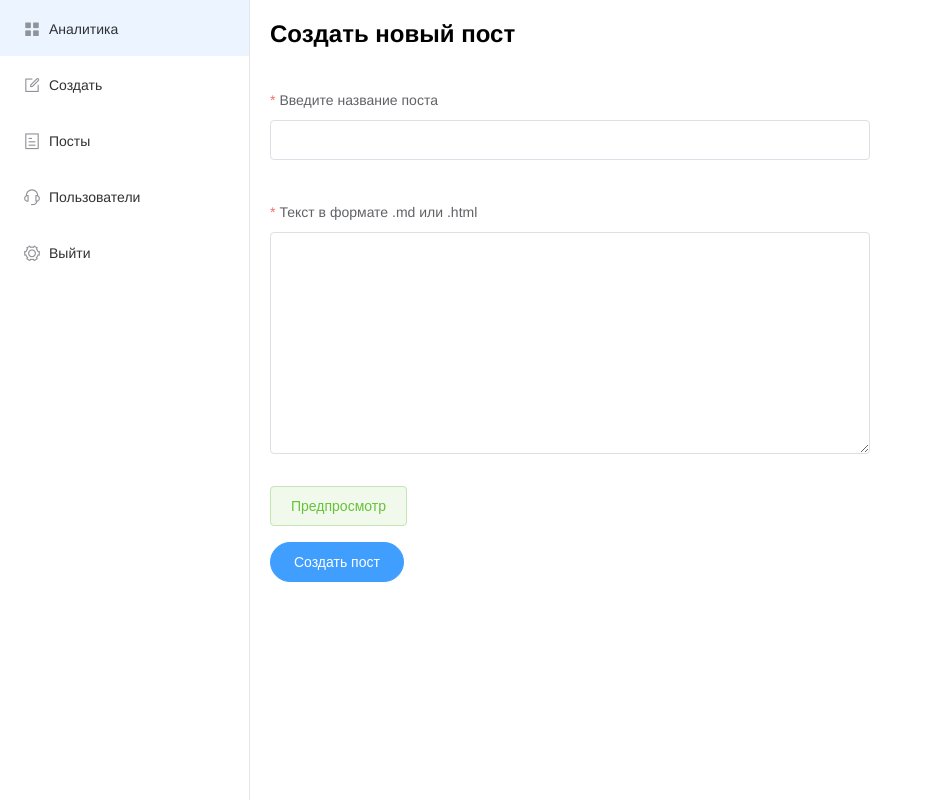
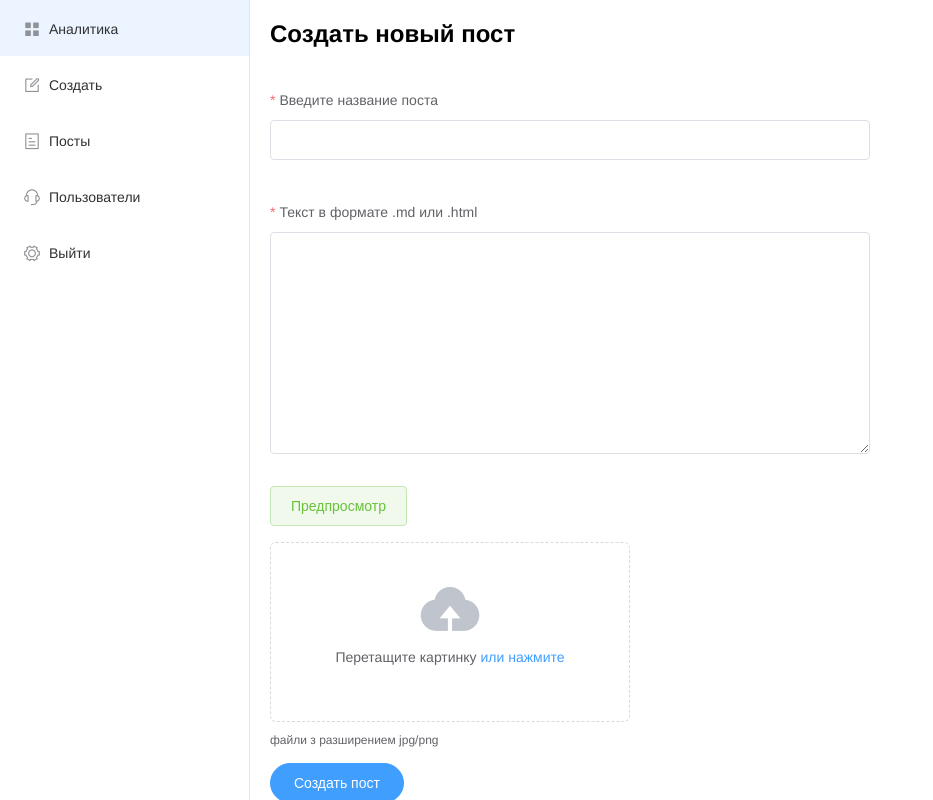
Before and after one commit to ljutaev/nuxt-blog, a Nuxt app: page /admin/create in a window 1280 px wide. Shown: the whole page, without its empty margins (0-933 px from the left). Built offline with nearby package versions, Linux system fonts and the light colour scheme; no server answers.

Commit message:
Image Upload

```diff
--- a/pages/admin/create.vue
+++ b/pages/admin/create.vue
@@ -20,6 +20,19 @@
                     <vue-markdown>{{controls.text}}</vue-markdown>
                 </div>
             </el-dialog>
+
+            <el-upload
+                class="mb"
+                drag
+                ref="upload"
+                :on-change="handleimageChange"
+                :auto-upload="false"
+                action="https://jsonplaceholder.typicode.com/posts/"
+            >
+                <i class="el-icon-upload"></i>
+                <div class="el-upload__text">Перетащите картинку<em> или нажмите</em></div>
+                <div class="el-upload__tip" slot="tip">файли з разширением jpg/png</div>
+            </el-upload>
 
             <el-form-item>
                 <el-button
@@ -46,6 +59,7 @@
     data() {
         return {
             loading: false,
+            image: null,
             previewDialog: false,
             controls: {
                 text: '',
@@ -66,24 +80,32 @@
         return {post}
     },
     methods: {
+        handleimageChange(file, FileList) {
+            this.image = file.raw
+        },
         onSubmit() {
             this.$refs.form.validate(async valid => {
-                if(valid) {
+                if(valid && this.image) {
                     this.loading = true;
-
+                    console.log(this.image)
                     const formData = {
                         text: this.controls.text,
-                        title: this.controls.title
+                        title: this.controls.title,
+                        image: this.image
                     }
                     try {
                         await this.$store.dispatch('post/create', formData)
                         this.controls.text = ''
                         this.controls.title = ''
+                        this.image = null
+                        this.$refs.upload.clearFiles()
                         this.$message.success('Пост создан')
                     } catch (e) {} finally {
                         this.loading = false
                     }
 
+                } else {
+                    this.$message.warning('Форма не валидна')
                 }
             })
         }
--- a/store/post.js
+++ b/store/post.js
@@ -16,8 +16,22 @@
     async update({}, {id, text}) {
         console.log('update vuex')
     },
-    async create({}, {title, text}) {
+    async create({commit}, {title, text, image}) {
         console.log('create vuex')
+
+        try {
+
+            const fd = new FormData()
+
+            fd.append('title', title)
+            fd.append('text', text)
+            fd.append('image', image, image.name)
+
+        } catch (e) {
+            commit('setError', e, {root: true})
+            throw e
+        }
+
         return await new Promise (resolve => {
             setTimeout(() => {
                 resolve()
```
